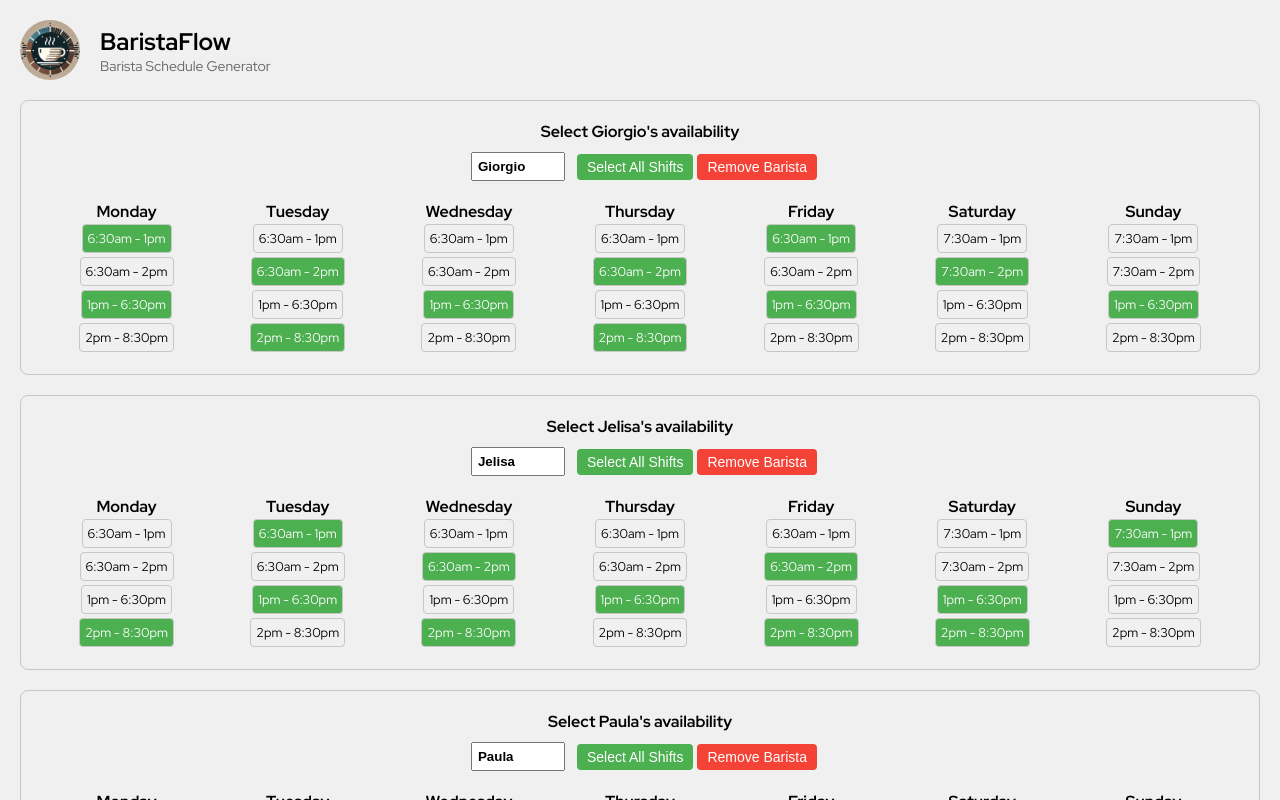
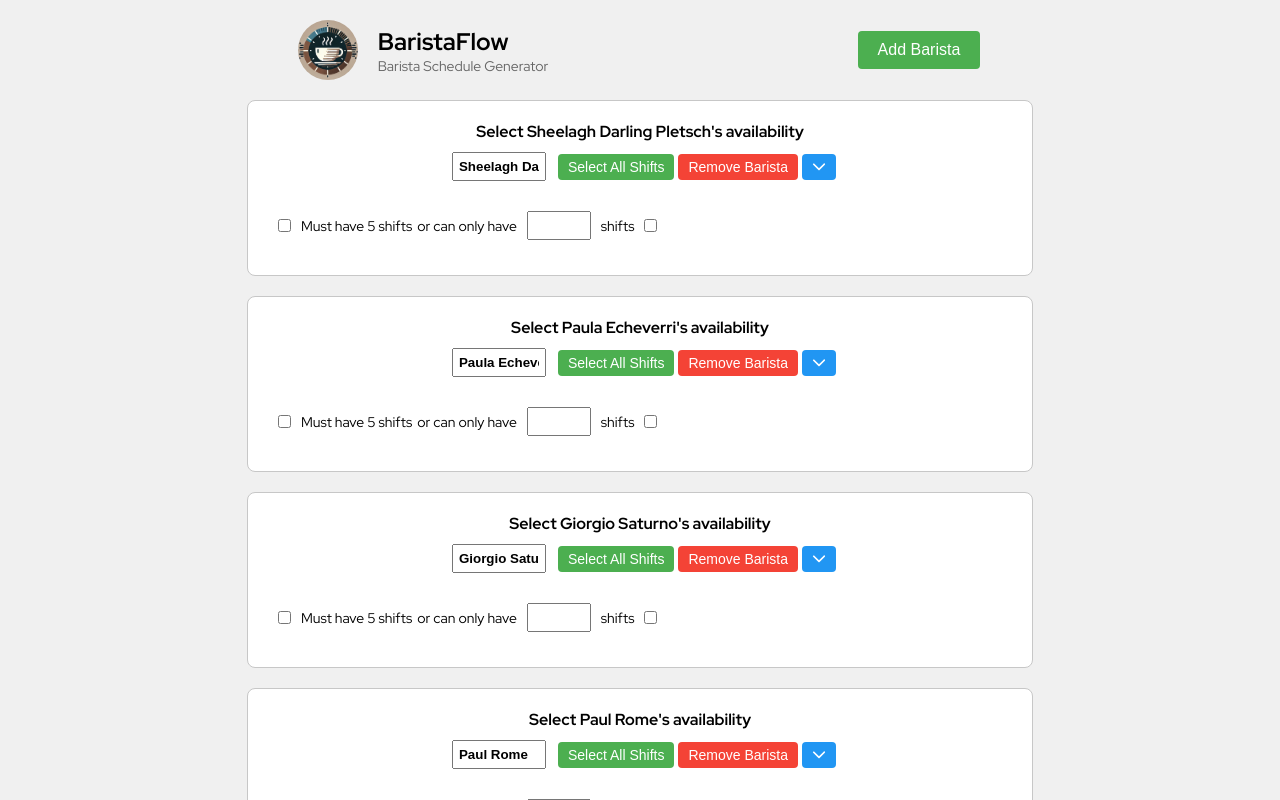
Before and after one commit to br1saturno/barista-schedule-generator, a React (Create React App) app: page / in a window 1280 px wide. Shown: the top 800 px of the page. Built offline with nearby package versions, Linux system fonts and the light colour scheme.

Commit message:
Added constraints input, adjusted algorythm, adjusted CSS

```diff
--- a/package.json
+++ b/package.json
@@ -3,9 +3,13 @@
   "version": "0.1.0",
   "private": true,
   "dependencies": {
+    "@fortawesome/fontawesome-svg-core": "^6.6.0",
+    "@fortawesome/free-solid-svg-icons": "^6.6.0",
+    "@fortawesome/react-fontawesome": "^0.2.2",
     "@testing-library/jest-dom": "^5.17.0",
     "@testing-library/react": "^13.4.0",
     "@testing-library/user-event": "^13.5.0",
+    "fontawesome": "^5.6.3",
     "javascript-lp-solver": "^0.4.24",
     "react": "^18.3.1",
     "react-dom": "^18.3.1",
--- a/src/App.css
+++ b/src/App.css
@@ -4,14 +4,25 @@ body {
 
 .App {
   text-align: center;
+  display: flex;
+  flex-direction: column;
+  align-items: center;
   padding: 20px;
   background-color: #f0f0f0;
 }
 
 .header {
   display: flex;
+  flex-direction: row;
   align-items: center;
+  justify-content: space-around;
   margin-bottom: 20px;
+  width: 80%;
+}
+
+.header-left {
+  display: flex;
+  align-items: center;
 }
 
 .logo {
@@ -39,6 +50,8 @@ body {
 }
 
 .barista-container {
+  width: 60%;
+  background-color: #FFF;
   margin-bottom: 20px;
   border: 1px solid #c7c7c7;
   padding: 20px;
@@ -47,7 +60,7 @@ body {
 
 .availability-grid {
   display: flex;
-  justify-content: space-around;
+  justify-content: center;
   flex-wrap: wrap;
 }
 
@@ -83,7 +96,7 @@ input, textarea, button {
 }
 
 textarea {
-  width: 80%;
+  width: 60%;
   height: 100px;
 }
 
@@ -243,3 +256,49 @@ h3, h4 {
   justify-content: center;
   margin-top: 20px;
 }
+
+.toggle-grid-button {
+    background-color: #2196F3;
+    color: white;
+    border: none;
+    padding: 5px 10px;
+    text-align: center;
+    text-decoration: none;
+    display: inline-block;
+    font-size: 14px;
+    margin: 4px 2px;
+    cursor: pointer;
+    border-radius: 4px;
+}
+
+.toggle-grid-button:hover {
+    background-color: #1976D2;
+}
+
+.barista-constraints {
+  display: flex;
+  flex-direction: row;
+  align-items: center;
+  font-size: 14px;
+  margin-top: 10px;
+}
+
+.barista-constraints-input {
+  display: flex;
+  flex-direction: row;
+  align-items: center;
+  margin-left: 5px;
+}
+
+.barista-constraints label {
+  display: flex;
+  flex-direction: row;
+  align-items: center;
+  margin-bottom: 5px;
+}
+
+.barista-constraints input[type="number"] {
+  color: #000;
+  width: 50px;
+  margin-right: 10px;
+}
--- a/src/App.js
+++ b/src/App.js
@@ -1,4 +1,7 @@
 import React, { useState } from 'react';
+import { FontAwesomeIcon } from '@fortawesome/react-fontawesome';
+import { faBars, faChevronDown, faChevronUp } from '@fortawesome/free-solid-svg-icons';
+
 import { optimizeShifts } from './utils/optimize-shifts.utils';
 import OptimizedSchedule from './components/optimized-schedule/optimized-schedule.component';
 import './App.css';
@@ -33,39 +36,111 @@ function Modal({ isOpen, onClose, children }) {
 function App() {
   const [baristas, setBaristas] = useState([
     {
-      name: 'Giorgio',
+      name: 'Sheelagh Darling Pletsch',
       availability: {
-        Monday: ['6:30am - 1pm', '1pm - 6:30pm'],
-        Tuesday: ['6:30am - 2pm', '2pm - 8:30pm'],
-        Wednesday: ['1pm - 6:30pm'],
-        Thursday: ['6:30am - 2pm', '2pm - 8:30pm'],
-        Friday: ['6:30am - 1pm', '1pm - 6:30pm'],
-        Saturday: ['7:30am - 2pm'],
-        Sunday: ['1pm - 6:30pm']
+        Monday: [],
+        Tuesday: [],
+        Wednesday: [],
+        Thursday: [],
+        Friday: [],
+        Saturday: [],
+        Sunday: []
       }
     },
     {
-      name: 'Jelisa',
+      name: 'Paula Echeverri',
       availability: {
-        Monday: ['2pm - 8:30pm'],
-        Tuesday: ['6:30am - 1pm', '1pm - 6:30pm'],
-        Wednesday: ['6:30am - 2pm', '2pm - 8:30pm'],
-        Thursday: ['1pm - 6:30pm'],
-        Friday: ['6:30am - 2pm', '2pm - 8:30pm'],
-        Saturday: ['1pm - 6:30pm', '2pm - 8:30pm'],
-        Sunday: ['7:30am - 1pm']
+        Monday: ['6:30am - 1pm',],
+        Tuesday: ['1pm - 6:30pm', '2pm - 8:30pm'],
+        Wednesday: ['1pm - 6:30pm', '2pm - 8:30pm'],
+        Thursday: ['1pm - 6:30pm', '2pm - 8:30pm'],
+        Friday: [],
+        Saturday: ['7:30am - 1pm', '7:30am - 2pm', '1pm - 6:30pm', '2pm - 8:30pm'],
+        Sunday: ['7:30am - 1pm', '7:30am - 2pm', '1pm - 6:30pm', '2pm - 8:30pm']
       }
     },
     {
-      name: 'Paula',
+      name: 'Giorgio Saturno',
       availability: {
-        Monday: ['1pm - 6:30pm'],
+        Monday: ['6:30am - 1pm', '7:30am - 2pm', '1pm - 6:30pm', '2pm - 8:30pm'],
+        Tuesday: ['6:30am - 1pm', '7:30am - 2pm', '1pm - 6:30pm', '2pm - 8:30pm'],
+        Wednesday: ['6:30am - 1pm', '7:30am - 2pm', '1pm - 6:30pm', '2pm - 8:30pm'],
+        Thursday: ['6:30am - 1pm', '7:30am - 2pm', '1pm - 6:30pm', '2pm - 8:30pm'],
+        Friday: ['6:30am - 1pm', '7:30am - 2pm', '1pm - 6:30pm', '2pm - 8:30pm'],
+        Saturday: ['7:30am - 1pm', '7:30am - 2pm', '1pm - 6:30pm', '2pm - 8:30pm'],
+        Sunday: ['7:30am - 1pm', '7:30am - 2pm', '1pm - 6:30pm', '2pm - 8:30pm']
+      }
+    },
+    {
+      name: 'Paul Rome',
+      availability: {
+        Monday: [],
+        Tuesday: ['6:30am - 1pm', ],
+        Wednesday: [],
+        Thursday: [],
+        Friday: [],
+        Saturday: [],
+        Sunday: []
+      }
+    },
+    {
+      name: 'Jelisa Palenque',
+      availability: {
+        Monday: ['6:30am - 1pm', '1pm - 2pm'],
+        Tuesday: ['6:30am - 1pm', '1pm - 2pm'],
+        Wednesday: ['6:30am - 1pm', '1pm - 2pm'],
+        Thursday: ['6:30am - 1pm', '1pm - 2pm'],
+        Friday: [],
+        Saturday: [],
+        Sunday: ['7:30am - 1pm', '7:30am - 2pm', '1pm - 6:30pm', '2pm - 8:30pm']
+      }
+    },
+    {
+      name: 'Latoya Edwards',
+      availability: {
+        Monday: [],
+        Tuesday: ['6:30am - 1pm', '6:30am - 2pm',],
+        Wednesday: ['7:30am - 1pm', '7:30am - 2pm', '1pm - 6:30pm', '2pm - 8:30pm'],
+        Thursday: [],
+        Friday: ['6:30am - 1pm', '6:30am - 2pm',],
+        Saturday: ['6:30am - 1pm', '6:30am - 2pm',],
+        Sunday: []
+      }
+    },
+    {
+      name: 'Tom Perkins',
+      availability: {
+        Monday: ['7:30am - 1pm', '7:30am - 2pm', '1pm - 6:30pm', '2pm - 8:30pm'],
+        Tuesday: ['7:30am - 1pm', '7:30am - 2pm', '1pm - 6:30pm', '2pm - 8:30pm'],
+        Wednesday: ['7:30am - 1pm', '7:30am - 2pm', '1pm - 6:30pm', '2pm - 8:30pm'],
+        Thursday: ['7:30am - 1pm', '7:30am - 2pm', '1pm - 6:30pm', '2pm - 8:30pm'],
+        Friday: ['7:30am - 1pm', '7:30am - 2pm', '1pm - 6:30pm', '2pm - 8:30pm'],
+        Saturday: ['7:30am - 1pm', '7:30am - 2pm', '1pm - 6:30pm', '2pm - 8:30pm'],
+        Sunday: ['7:30am - 1pm', '7:30am - 2pm', '1pm - 6:30pm', '2pm - 8:30pm'],
+      }
+    },
+    {
+      name: 'Lauren Higgins',
+      availability: {
+        Monday: ['7:30am - 1pm', '7:30am - 2pm', '1pm - 6:30pm', '2pm - 8:30pm'],
+        Tuesday: ['7:30am - 1pm', '7:30am - 2pm',],
+        Wednesday: ['7:30am - 1pm', '7:30am - 2pm', '1pm - 6:30pm', '2pm - 8:30pm'],
+        Thursday: ['7:30am - 1pm', '7:30am - 2pm', '1pm - 6:30pm', '2pm - 8:30pm'],
+        Friday: ['7:30am - 1pm', '7:30am - 2pm', '1pm - 6:30pm', '2pm - 8:30pm'],
+        Saturday: ['7:30am - 1pm', '7:30am - 2pm',],
+        Sunday: ['7:30am - 1pm', '7:30am - 2pm', '1pm - 6:30pm', '2pm - 8:30pm'],
+      }
+    },
+    {
+      name: 'Brian Snyder',
+      availability: {
+        Monday: ['7:30am - 1pm', '7:30am - 2pm', '1pm - 6:30pm', '2pm - 8:30pm'],
         Tuesday: ['2pm - 8:30pm'],
-        Wednesday: ['6:30am - 1pm', '1pm - 6:30pm'],
-        Thursday: ['6:30am - 2pm'],
-        Friday: ['2pm - 8:30pm'],
-        Saturday: ['7:30am - 2pm', '2pm - 8:30pm'],
-        Sunday: ['7:30am - 2pm', '2pm - 8:30pm']
+        Wednesday: [],
+        Thursday: ['7:30am - 1pm', '7:30am - 2pm', '1pm - 6:30pm', '2pm - 8:30pm'],
+        Friday: ['7:30am - 1pm', '7:30am - 2pm', '1pm - 6:30pm', '2pm - 8:30pm'],
+        Saturday: ['7:30am - 1pm', '7:30am - 2pm', '1pm - 6:30pm', '2pm - 8:30pm'],
+        Sunday: ['7:30am - 1pm', '7:30am - 2pm', '1pm - 6:30pm', '2pm - 8:30pm'],
       }
     }
   ]);
@@ -75,6 +150,7 @@ function App() {
   const [generatedPrompt, setGeneratedPrompt] = useState('');
   const [removedBaristas, setRemovedBaristas] = useState([]);
   const [optimizedSchedule, setOptimizedSchedule] = useState(null);
+  const [visibleGrids, setVisibleGrids] = useState({});
 
   const daysOfWeek = ['Monday', 'Tuesday', 'Wednesday', 'Thursday', 'Friday', 'Saturday', 'Sunday'];
   const shifts = {
@@ -132,6 +208,13 @@ function App() {
     setBaristas(updatedBaristas);
   };
 
+  const toggleAvailabilityGrid = (index) => {
+    setVisibleGrids(prev => ({
+      ...prev,
+      [index]: !prev[index]
+    }));
+  };
+
   const generatePrompt = () => {
     let prompt = "Generate a barista schedule for a coffee shop with the following information:\n\n";
 
@@ -147,13 +230,25 @@ function App() {
       Object.entries(barista.availability).forEach(([day, availableShifts]) => {
         prompt += `  ${day}: ${availableShifts.join(', ')}\n`;
       });
+      if (barista.mustHave5Shifts) {
+        prompt += `  Constraint: Must have exactly 5 shifts per week\n`;
+      } else if (barista.onlyHaveFixedShifts && barista.fixedShifts) {
+        prompt += `  Constraint: Can only have ${barista.fixedShifts} shifts per week\n`;
+      }
+
       prompt += "\n";
     });
 
     if (considerations.trim()) {
       prompt += "Additional considerations:\n";
-      prompt += considerations + "\n";
+      prompt += considerations + "\n\n";
     }
+
+    prompt += "General constraints:\n";
+    prompt += "- Each shift should have exactly one barista assigned\n";
+    prompt += "- No barista should work more than one shift per day\n";
+    prompt += "- Try to distribute opening shifts (first shift of the day) evenly among baristas\n";
+    prompt += "- Ensure a fair distribution of shifts among baristas, considering their individual constraints\n\n";
 
     prompt += "\nPlease create a weekly schedule that optimizes coverage and considers the provided information.";
     setGeneratedPrompt(prompt);
@@ -192,14 +287,43 @@ function App() {
     setBaristas(updatedBaristas);
   };
 
+  const updateBaristaConstraint = (index, constraint, value) => {
+    const updatedBaristas = [...baristas];
+    if (constraint === 'fixedShifts') {
+      // Convert value to number and ensure it's within range
+      const numValue = Math.min(Math.max(parseInt(value) || 0, 1), 7);
+      updatedBaristas[index].fixedShifts = numValue;
+      // Deactivate other constraints
+      updatedBaristas[index].mustHave5Shifts = false;
+      // Activate the corresponding constraint
+      updatedBaristas[index].onlyHaveFixedShifts = numValue > 0;
+    } else if (constraint === 'mustHave5Shifts') {
+      updatedBaristas[index].mustHave5Shifts = value;
+      // If activating mustHave5Shifts, deactivate others
+      if (value) {
+        updatedBaristas[index].fixedShifts = 0;
+        updatedBaristas[index].onlyHaveFixedShifts = false;
+      }
+    } else if (constraint === 'onlyHaveFixedShifts') {
+      updatedBaristas[index].onlyHaveFixedShifts = value;
+      if (!value) {
+        updatedBaristas[index].fixedShifts = 0;
+      }
+    }
+    setBaristas(updatedBaristas);
+  };
+
   return (
     <div className="App">
       <div className="header">
+        <div className="header-left">
         <img src={logo} alt="BaristaFlow Logo" className="logo" />
         <div className="title-container">
           <h1>BaristaFlow</h1>
           <span>Barista Schedule Generator</span>
         </div>
+        </div>
+        <button onClick={addBarista}>Add Barista</button>
       </div>
       {removedBaristas.length > 0 && (
         <div className="removed-baristas">
@@ -232,9 +356,43 @@ function App() {
               Select All Shifts
             </button>
             <button onClick={() => removeBarista(index)} className="remove-button">Remove Barista</button>
+            <button onClick={() => toggleAvailabilityGrid(index)} className="toggle-grid-button">
+
+              <FontAwesomeIcon icon={visibleGrids[index] ? faChevronUp : faChevronDown} />
+              </button>
             </div>
           </div>
-          <div className="availability-grid">
+          <div className="barista-constraints">
+            <label>
+              <input
+                type="checkbox"
+                checked={barista.mustHave5Shifts || false}
+                onChange={(e) => updateBaristaConstraint(index, 'mustHave5Shifts', e.target.checked)}
+              />
+              Must have 5 shifts
+            </label>
+            <div className="barista-constraints-input">
+            <label>
+            or can only have
+            <input
+                type="number"
+                min="1"
+                max="7"
+                value={barista.fixedShifts || ''}
+                onChange={(e) => updateBaristaConstraint(index, 'fixedShifts', e.target.value)}
+              />
+              shifts
+              <input
+                type="checkbox"
+                checked={barista.onlyHaveFixedShifts || false}
+                onChange={(e) => updateBaristaConstraint(index, 'onlyHaveFixedShifts', e.target.checked)}
+              />
+              </label>
+            </div>
+          </div>
+
+          {visibleGrids[index] && (
+            <div className="availability-grid">
             {daysOfWeek.map(day => (
               <div key={day} className="day-column">
                 <h4>{day}</h4>
@@ -250,13 +408,14 @@ function App() {
               </div>
             ))}
           </div>
+          )}
         </div>
       ))}
 
       <textarea
         value={considerations}
         onChange={(e) => setConsiderations(e.target.value)}
-        placeholder="Additional considerations..."
+        placeholder="Additional considerations for prompt..."
       />
       <div className="button-container">
         <button onClick={addBarista}>Add Barista</button>
--- a/src/utils/optimize-shifts.utils.jsx
+++ b/src/utils/optimize-shifts.utils.jsx
@@ -4,37 +4,56 @@ export const optimizeShifts = (baristas, daysOfWeek, shifts) => {
       schedule[day] = {};
       const dayShifts = day === 'Saturday' || day === 'Sunday' ? shifts.weekend : shifts.weekday;
       dayShifts.forEach(shift => {
-        schedule[day][shift] = [];
+        schedule[day][shift] = null; // Initialize with null instead of an empty array
       });
     });
 
     const baristaShiftCounts = {};
     const baristaOpeningShifts = {};
+    const baristaMaxShifts = {};
     baristas.forEach(barista => {
       baristaShiftCounts[barista.name] = 0;
       baristaOpeningShifts[barista.name] = 0;
+      // Set max shifts based on barista constraints
+      if (barista.mustHave5Shifts) {
+        baristaMaxShifts[barista.name] = 5;
+      } else if (barista.fixedShifts) {
+        baristaMaxShifts[barista.name] = parseInt(barista.fixedShifts);
+      } else {
+        baristaMaxShifts[barista.name] = 5; // Default max shifts
+      }
     });
 
     daysOfWeek.forEach(day => {
       const dayShifts = day === 'Saturday' || day === 'Sunday' ? shifts.weekend : shifts.weekday;
+      const assignedBaristasForDay = new Set();
+
       dayShifts.forEach((shift, shiftIndex) => {
         const availableBaristas = baristas.filter(barista =>
           barista.availability[day]?.includes(shift) &&
-          baristaShiftCounts[barista.name] < 5 &&
-          (shiftIndex === 0 || !schedule[day][dayShifts[shiftIndex - 1]].includes(barista.name))
+          baristaShiftCounts[barista.name] < baristaMaxShifts[barista.name] &&
+          !assignedBaristasForDay.has(barista.name)
         );
 
         availableBaristas.sort((a, b) => {
+          // Prioritize baristas who must have 5 shifts
+          if (a.mustHave5Shifts && !b.mustHave5Shifts) return -1;
+          if (!a.mustHave5Shifts && b.mustHave5Shifts) return 1;
+
           if (shiftIndex === 0) {
             return baristaOpeningShifts[b.name] - baristaOpeningShifts[a.name];
           }
-          return baristaShiftCounts[a.name] - baristaShiftCounts[b.name];
+          // Prioritize baristas with fewer shifts, considering their max shifts
+          const aShiftRatio = baristaShiftCounts[a.name] / baristaMaxShifts[a.name];
+          const bShiftRatio = baristaShiftCounts[b.name] / baristaMaxShifts[b.name];
+          return aShiftRatio - bShiftRatio;
         });
 
-        for (let i = 0; i < 2 && i < availableBaristas.length; i++) {
-          const barista = availableBaristas[i];
-          schedule[day][shift].push(barista.name);
+        if (availableBaristas.length > 0) {
+          const barista = availableBaristas[0];
+          schedule[day][shift] = barista.name;
           baristaShiftCounts[barista.name]++;
+          assignedBaristasForDay.add(barista.name);
           if (shiftIndex === 0) {
             baristaOpeningShifts[barista.name]++;
           }
@@ -42,5 +61,31 @@ export const optimizeShifts = (baristas, daysOfWeek, shifts) => {
       });
     });
 
+    // Handle baristas who must have 5 shifts
+    baristas.forEach(barista => {
+      if (barista.mustHave5Shifts && baristaShiftCounts[barista.name] < 5) {
+        // Find additional shifts for this barista
+        daysOfWeek.forEach(day => {
+          const dayShifts = day === 'Saturday' || day === 'Sunday' ? shifts.weekend : shifts.weekday;
+          const assignedBaristasForDay = new Set(
+            dayShifts.flatMap(shift => schedule[day][shift])
+          );
+
+          if (!assignedBaristasForDay.has(barista.name)) {
+            for (const shift of dayShifts) {
+              if (baristaShiftCounts[barista.name] < 5 &&
+                  barista.availability[day]?.includes(shift) &&
+                  schedule[day][shift] === null) {
+                schedule[day][shift] = barista.name;
+                baristaShiftCounts[barista.name]++;
+                assignedBaristasForDay.add(barista.name);
+                break; // Now this break is valid
+              }
+            }
+          }
+        });
+      }
+    });
+
     return schedule;
   };
```
Also changed, not shown: src/components/optimized-schedule/optimized-schedule.component.jsx (+4 -6 lines), 1 other file (tests, documents, lock files or other folders).
